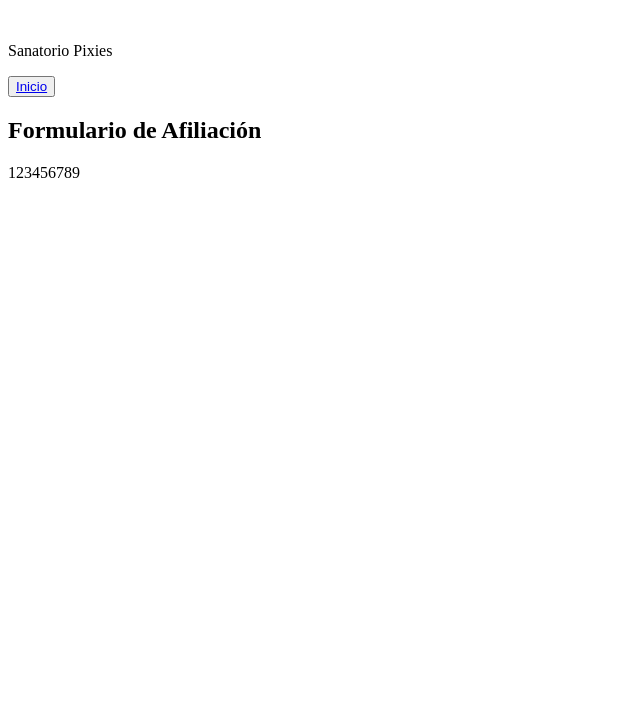
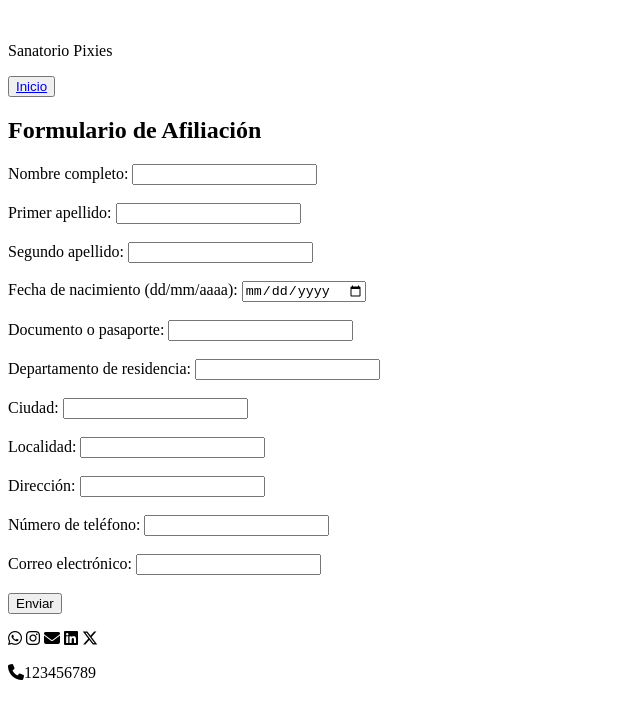
Before and after one commit to leinadatserga/PreEntrega2_Agresta, a plain HTML site: page pages/afiliacion.html in a window 1280 px wide. Shown: the whole page, without its empty margins (0-640 px from the left). Drawn offline with Linux system fonts and the light colour scheme.

Commit message:
Inyección de assets y formulario

```diff
--- a/pages/afiliacion.html
+++ b/pages/afiliacion.html
@@ -4,7 +4,9 @@
     <meta charset="UTF-8">
     <meta name="viewport" content="width=device-width, initial-scale=1.0">
     <title>Afiliacion</title>
+    <link rel="stylesheet" href="https://cdnjs.cloudflare.com/ajax/libs/font-awesome/5.15.4/css/all.min.css">
     <link rel="stylesheet" href="../css/styles.css">
+    <link rel="shortcut icon" href="../assets/icons/pngwing.com (1).png" type="image/x-icon">
 </head>
 <body>
     <header>
@@ -14,13 +16,55 @@
     </header>
     <main>
         <h2 class="form-title">Formulario de Afiliación</h2>
-        <form action="submit" class="form-afiliat"></form>
+        <form action="submit" class="form-afiliat" method="post">
+            <label for="nombre-completo">Nombre completo:</label>
+        <input type="text" id="nombre-completo" name="nombre-completo" required><br><br>
+
+        <label for="primer-apellido">Primer apellido:</label>
+        <input type="text" id="primer-apellido" name="primer-apellido" required><br><br>
+
+        <label for="segundo-apellido">Segundo apellido:</label>
+        <input type="text" id="segundo-apellido" name="segundo-apellido" required><br><br>
+
+        <label for="fecha-nacimiento">Fecha de nacimiento (dd/mm/aaaa):</label>
+        <input type="date" id="fecha-nacimiento" name="fecha-nacimiento" required><br><br>
+
+        <label for="documento">Documento o pasaporte:</label>
+        <input type="text" id="documento" name="documento" required><br><br>
+
+        <label for="departamento">Departamento de residencia:</label>
+        <input type="text" id="departamento" name="departamento" required><br><br>
+
+        <label for="ciudad">Ciudad:</label>
+        <input type="text" id="ciudad" name="ciudad" required><br><br>
+
+        <label for="localidad">Localidad:</label>
+        <input type="text" id="localidad" name="localidad" required><br><br>
+
+        <label for="direccion">Dirección:</label>
+        <input type="text" id="direccion" name="direccion" required><br><br>
+
+        <label for="telefono">Número de teléfono:</label>
+        <input type="tel" id="telefono" name="telefono" required><br><br>
+
+        <label for="email">Correo electrónico:</label>
+        <input type="email" id="email" name="email" required><br><br>
+
+        <button type="submit">Enviar</button>
+        </form>
         <div class="terms"><p></p></div>
     </main>
     <footer>
         <p class="reserved"></p>
-        <div class="socials"></div>
-        <p class="phone"><i></i>123456789</p>
+        <div class="socials">
+            <i class="fa-brands fa-whatsapp"></i>
+            <i class="fa-brands fa-instagram"></i>
+            <i class="fa-solid fa-envelope"></i>
+            <i class="fa-brands fa-linkedin"></i>
+            <i class="fa-brands fa-x-twitter"></i>
+        </div>
+        <p class="phone"><i class="fa-solid fa-phone"></i>123456789</p>
     </footer>
+    <script src="https://kit.fontawesome.com/090c602a0a.js" crossorigin="anonymous"></script>
 </body>
 </html>
```
Also changed, not shown: index.html (+14 -3 lines), assets/fonts/Boldest_Enough.otf (added), assets/fonts/Sinerva.otf (added), assets/icons/pngwing.com (1).png (added), assets/images/S-cropped.svg (added), assets/images/Screenshot_1.jpg (added), assets/images/This Week in Libraries.jpg (added), assets/images/ingreso.webp (added).
